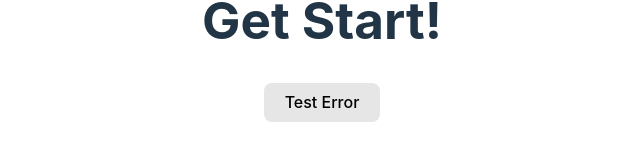
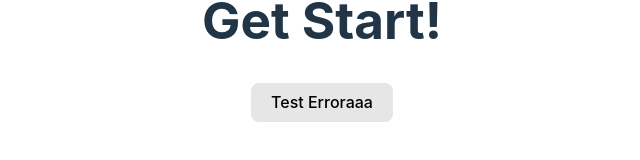
Before and after one commit to comtvset/RSS-React, a React (Vite) app in the folder tasks/: page / in a window 1280 px wide. Shown: the part 360-520 px from the top of the page, without its empty margins (318-958 px from the left). Built offline with nearby package versions, Linux system fonts and the light colour scheme.

Commit message:
testing lint-staged test23

```diff
--- a/tasks/src/myApp.tsx
+++ b/tasks/src/myApp.tsx
@@ -6,7 +6,7 @@ export const App = () => {
     <>
       <h1>Get Start!</h1>
       <div>
-        <button onClick={() => {}}> Test Error </button>
+        <button onClick={() => {}}> Test Erroraaa </button>
       </div>
     </>
   );
```
